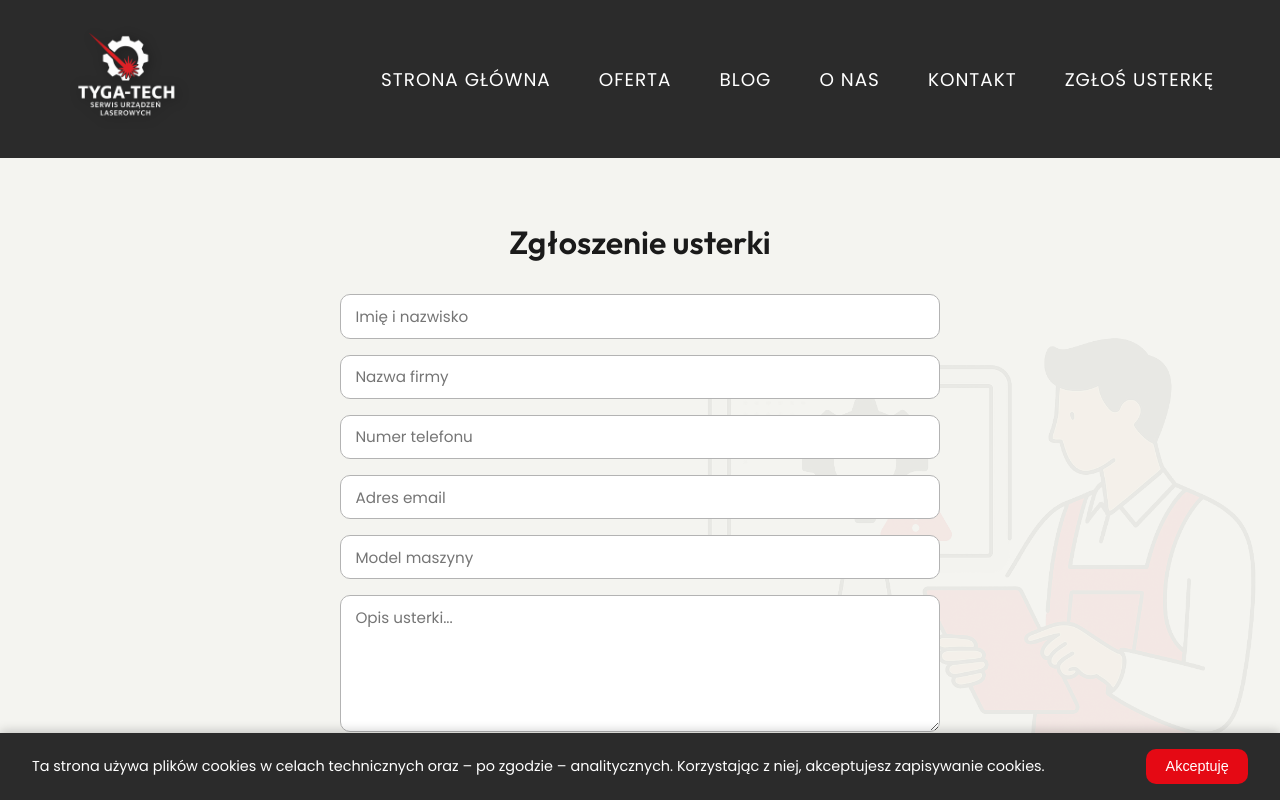
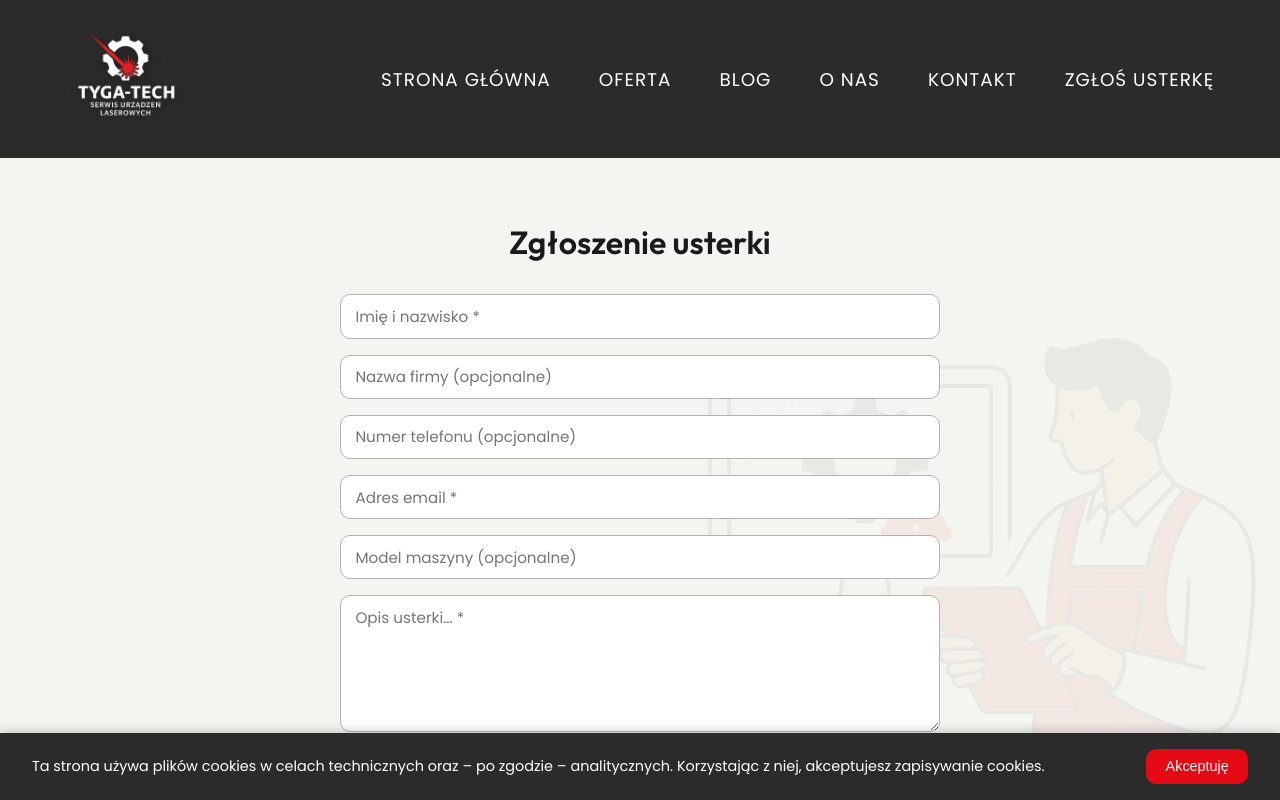
Before and after one commit to KacperKosicki/tyga-tech, a React (Create React App) app in the folder frontend/: page /zgloszenie in a window 1280 px wide. Shown: the top 800 px of the page. Built offline with nearby package versions, Linux system fonts and the light colour scheme.

Commit message:
Dodanie zonaczen wymagane/opcjonalne w formularzach kontaktowych.

```diff
--- a/frontend/src/components/Contact/Contact.jsx
+++ b/frontend/src/components/Contact/Contact.jsx
@@ -39,10 +39,10 @@ const Contact = () => {
       <div className={styles.container}>
         <h2 data-aos="fade-up" data-aos-delay="100">Skontaktuj się z nami</h2>
         <form onSubmit={handleSubmit} className={styles.form} data-aos="fade-up" data-aos-delay="200">
-          <input type="text" name="name" placeholder="Imię i nazwisko" required onChange={handleChange} />
-          <input type="email" name="email" placeholder="Adres email" required onChange={handleChange} />
-          <input type="tel" name="phone" placeholder="Numer telefonu" onChange={handleChange} />
-          <textarea name="message" placeholder="Wiadomość..." required rows={5} onChange={handleChange}></textarea>
+          <input type="text" name="name" placeholder="Imię i nazwisko *" required onChange={handleChange} />
+          <input type="email" name="email" placeholder="Adres email *" required onChange={handleChange} />
+          <input type="tel" name="phone" placeholder="Numer telefonu (opcjonalne)" onChange={handleChange} />
+          <textarea name="message" placeholder="Wiadomość... *" required rows={5} onChange={handleChange}></textarea>
 
           <label className={styles.checkbox}>
             <input
--- a/frontend/src/pages/ReportForm/ReportForm.jsx
+++ b/frontend/src/pages/ReportForm/ReportForm.jsx
@@ -76,12 +76,12 @@ const ReportForm = () => {
       <div className={styles.container}>
         <h2 data-aos="fade-up">Zgłoszenie usterki</h2>
         <form onSubmit={handleSubmit} className={styles.form} data-aos="fade-up">
-          <input type="text" name="name" placeholder="Imię i nazwisko" required onChange={handleChange} />
-          <input type="text" name="company" placeholder="Nazwa firmy" onChange={handleChange} />
-          <input type="tel" name="phone" placeholder="Numer telefonu" required onChange={handleChange} />
-          <input type="email" name="email" placeholder="Adres email" required onChange={handleChange} />
-          <input type="text" name="model" placeholder="Model maszyny" onChange={handleChange} />
-          <textarea name="description" placeholder="Opis usterki..." required rows={5} onChange={handleChange}></textarea>
+          <input type="text" name="name" placeholder="Imię i nazwisko *" required onChange={handleChange} />
+          <input type="text" name="company" placeholder="Nazwa firmy (opcjonalne)" onChange={handleChange} />
+          <input type="tel" name="phone" placeholder="Numer telefonu (opcjonalne)" onChange={handleChange} />
+          <input type="email" name="email" placeholder="Adres email *" required onChange={handleChange} />
+          <input type="text" name="model" placeholder="Model maszyny (opcjonalne)" onChange={handleChange} />
+          <textarea name="description" placeholder="Opis usterki... *" required rows={5} onChange={handleChange}></textarea>
 
           <label className={styles.fileInputLabel}>
             <span>Kliknij, aby dodać zdjęcie | Dodano {formData.files.length} z 5 zdjęć</span>
```
